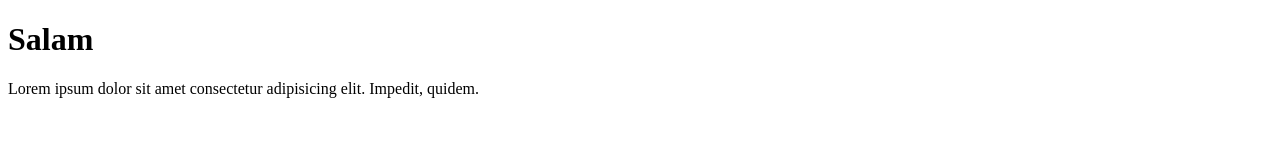
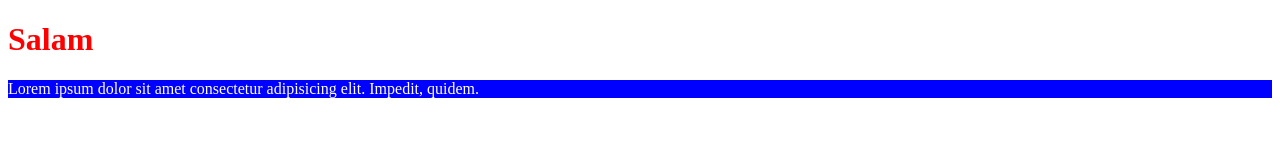
Before and after one commit to AsimRzayev/Phuket, a plain HTML site: page index.html in a window 1280 px wide. Drawn offline with Linux system fonts and the light colour scheme.

Commit message:
add style

```diff
--- a/index.html
+++ b/index.html
@@ -6,6 +6,15 @@
 		<meta name="viewport" content="width=device-width, initial-scale=1.0" />
 		<title>Document</title>
 	</head>
+	<style>
+		h1 {
+			color: red;
+		}
+		p {
+			background-color: blue;
+			color: white;
+		}
+	</style>
 	<body>
 		<h1>Salam</h1>
 		<p>
```
